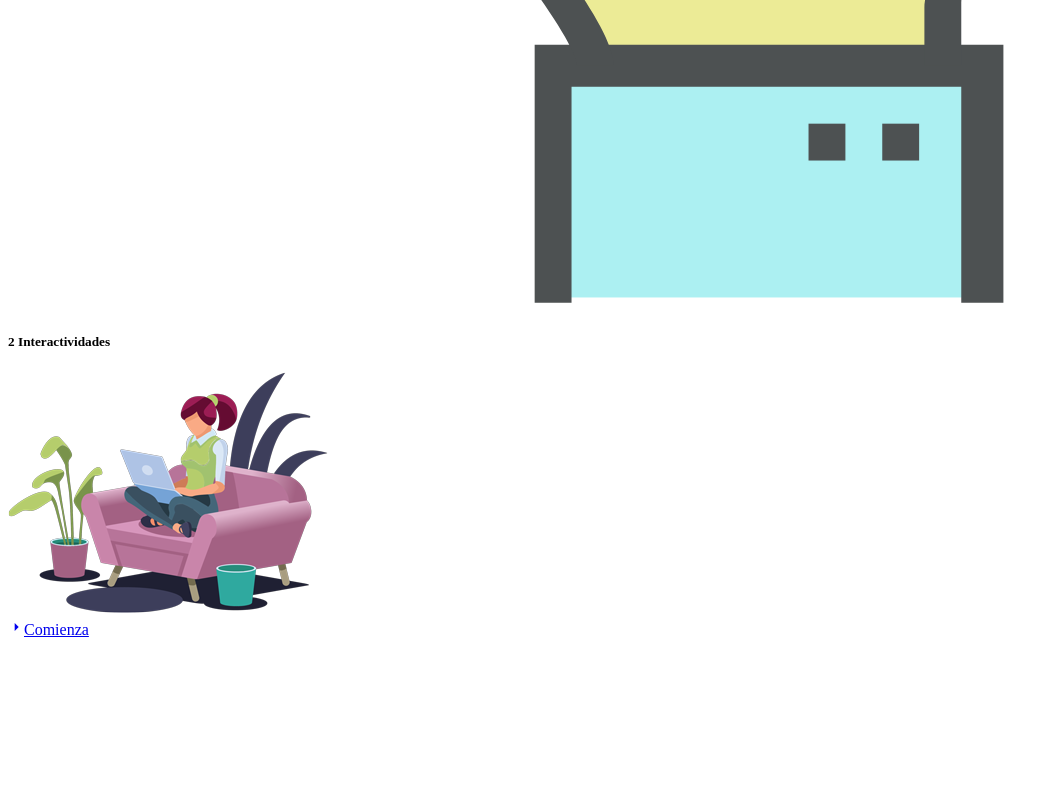
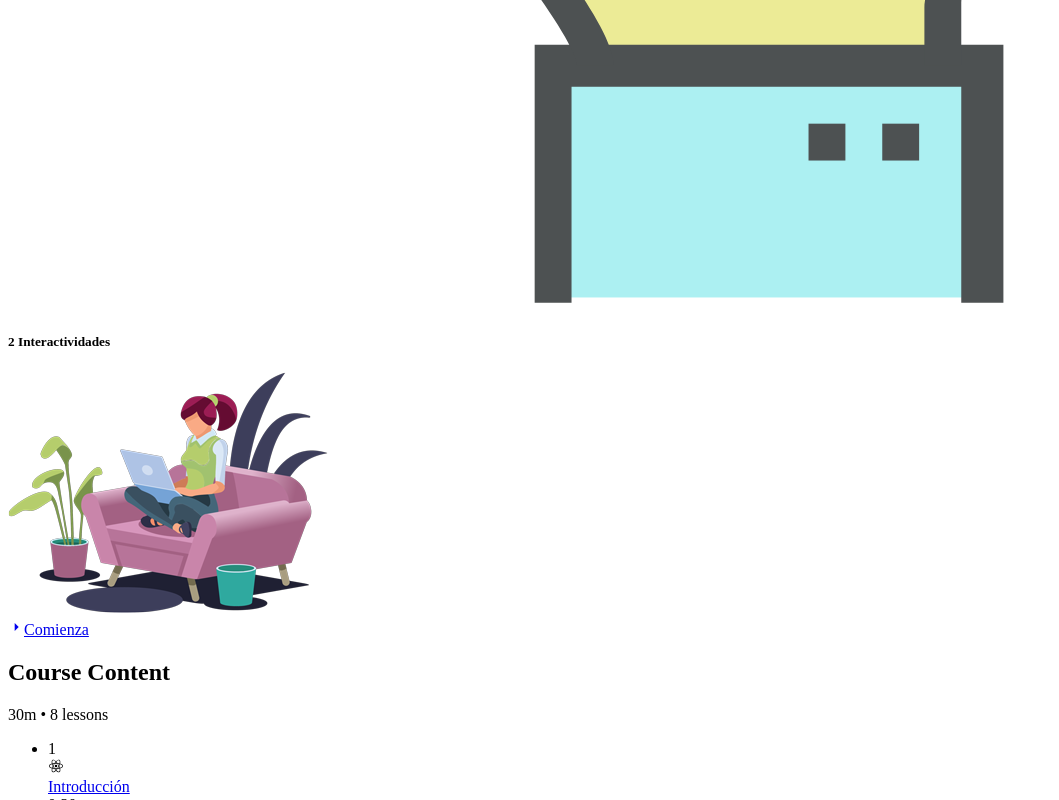
Before and after one commit to GeraAlcantara/mdc-webapp, a Next.js app: page / in a window 1280 px wide. Shown: the part 11200-12000 px from the top of the page, without its empty margins (0-1059 px from the left). Before the commit the page ends 11847 px from the top, so only its background shows below. Built offline with nearby package versions, Linux system fonts and the light colour scheme.

Commit message:
Coursecontent in Course specs

```diff
--- a/components/data/CoursesDataSheet.jsx
+++ b/components/data/CoursesDataSheet.jsx
@@ -32,4 +32,23 @@ export const DataSheet = {
     { id: 3, name: "Video de Introducción", qt: 1, ICON: Iconvideo },
     { id: 3, name: "Interactividades", qt: 2, ICON: Iconinteract },
   ],
+  lessons: [
+    { title: "Introducción", duration: "0:30" },
+    { title: "La influencia en el liderazgo", duration: "1:00" },
+    { title: "Competencias de un líder efectivo", duration: "0:50" },
+    { title: "Practica la autodisciplina", duration: "0:40" },
+    { title: "Trabaja con liderazgo ético", duration: "1:30" },
+    { title: "Mantén una visión estratégica", duration: "1:18" },
+    { title: "Promueve la comunicación", duration: "0:55" },
+    { title: "Impulsa la motivación", duration: "0:28" },
+    { title: "Escenarios de liderazgo", duration: "0:45" },
+    { title: "Escenario 1", duration: "3:00" },
+    { title: "Escenario 2", duration: "3:00" },
+    { title: "Escenario 3", duration: "3:00" },
+    { title: "Escenario 4", duration: "3:00" },
+    { title: "Resumen", duration: "0:58" },
+    { title: "Introducción de autoevaluación", duration: "0:20" },
+    { title: "Autoevaluación", duration: "1:55" },
+    { title: "Conclusion", duration: "0:34" },
+  ],
 };
--- /dev/null
+++ b/components/ui/CourseContent.jsx
@@ -0,0 +1,43 @@
+import Link from "next/link";
+import { RiReactjsFill } from "react-icons/ri";
+import { DataSheet } from "../data/CoursesDataSheet";
+function CourseContent() {
+  return (
+    <section className='mt-8'>
+      <div className='flex flex-col mb-2 space-y-4'>
+        <h2 className='text-3xl font-bold'>Course Content</h2>
+        <div className='text-sm font-normal text-gray-400'>
+          <p>30m • 8 lessons</p>
+        </div>
+      </div>
+      <ul>
+        {DataSheet.lessons.map((lesson, idx) => (
+          <li key={idx + lesson.title}>
+            <div className='flex py-2 font-semibold leading-tight '>
+              <div className='flex items-center mr-2 space-x-2'>
+                <div className='text-gray-400 font-normal w-4 text-sm '>
+                  <span>{idx + 1}</span>
+                </div>
+                <div className='flex items-center flex-shrink-0 w-8 '>
+                  <RiReactjsFill className='text-sky-400 text-2xl' />
+                </div>
+              </div>
+              <div className='flex flex-col'>
+                <Link href='#'>
+                  <a className='text-lg font-semibold hover:underline hover:text-blue-600 text-gray-100'>
+                    <span>{lesson.title}</span>
+                  </a>
+                </Link>
+                <div className='text-xs text-gray-500'>
+                  <span>{`${lesson.duration}m`}</span>
+                </div>
+              </div>
+            </div>
+          </li>
+        ))}
+      </ul>
+    </section>
+  );
+}
+
+export default CourseContent;
--- a/components/ui/CourseSpecs.jsx
+++ b/components/ui/CourseSpecs.jsx
@@ -4,8 +4,9 @@ import { DataSheet } from "../data/CoursesDataSheet";
 import LogoSolid from "../svgs/logoSolid.svg";
 import TimeIcon from "../svgs/time.svg";
 import CCIcon from "../svgs/closecaption.svg";
-import { RiArrowRightSFill } from "react-icons/ri";
+import { RiArrowRightSFill, RiReactjsFill } from "react-icons/ri";
 import ilustration from "../../public/ilustracion.png";
+import CourseContent from "./CourseContent";
 
 function CourseSpecs() {
   return (
@@ -103,6 +104,8 @@ function CourseSpecs() {
               </Link>
             </div>
           </div>
+          {/* course Content */}
+          <CourseContent />
         </div>
       </div>
     </div>
--- /dev/null
+++ b/pages/liderazgo-efectivo.js
@@ -0,0 +1,6 @@
+import CourseSpecs from "../components/ui/CourseSpecs";
+function LiderazgoEfectivo() {
+  return <CourseSpecs />;
+}
+
+export default LiderazgoEfectivo;
```
